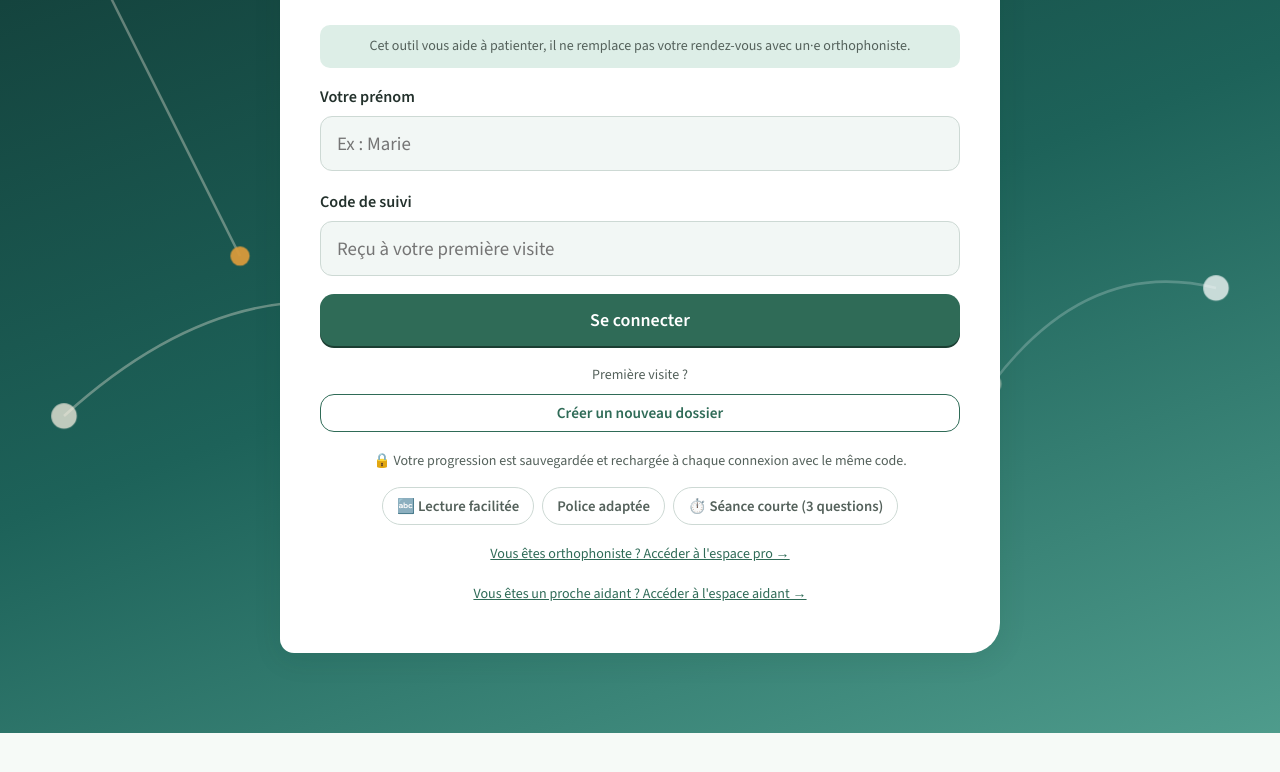
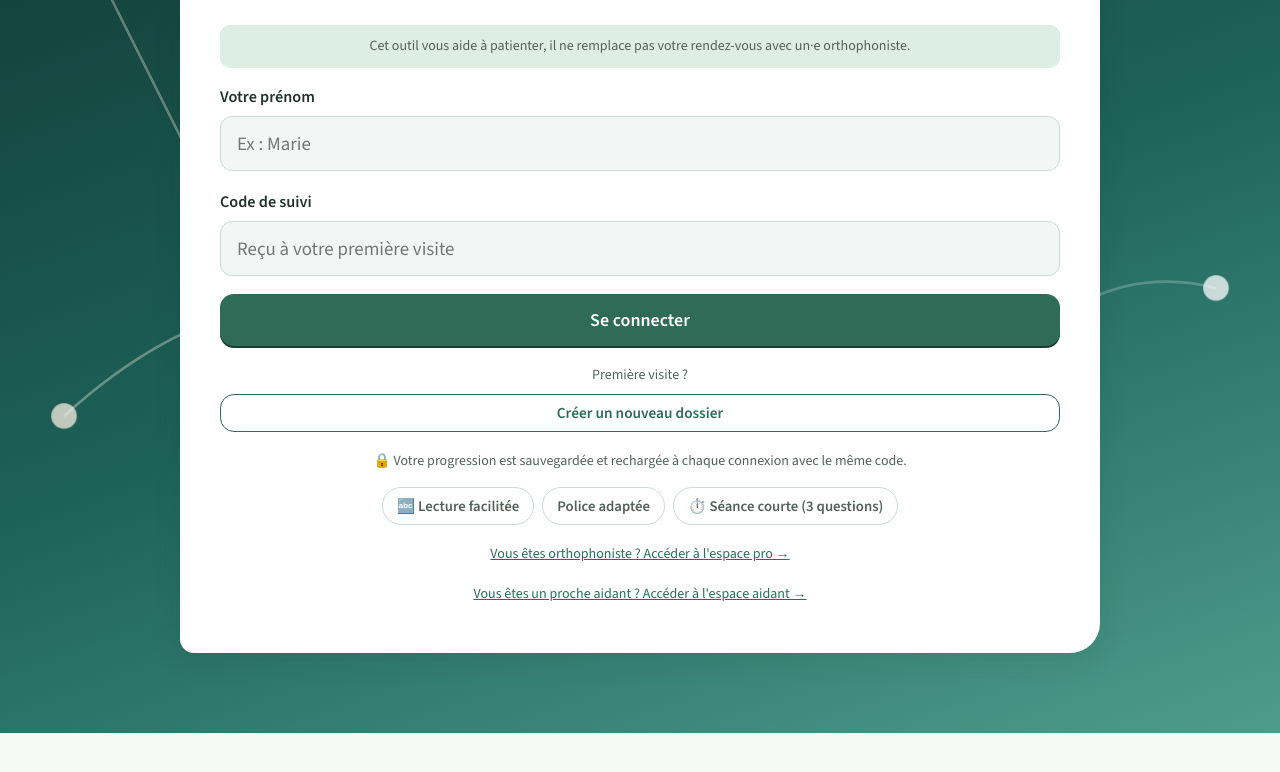
Before and after one commit to coluccdavid-coder/reparole, a website: page index.html in a window 1280 px wide. Shown: the part 304-1076 px from the top of the page. Drawn offline with nearby package versions, Linux system fonts and the light colour scheme; no server answers.

Commit message:
Increase max-width of login wrap to 960px

```diff
--- a/css/style.css
+++ b/css/style.css
@@ -74,7 +74,7 @@ h1,h2,h3{font-family:'Source Sans 3',sans-serif;font-weight:600;line-height:1.15
 /* v6.27 : la carte de connexion — premier écran vu par tout le monde —
    reste plus large que le reste de l'app (les écrans d'exercice restent
    à 680px, plus lisibles pour du texte). */
-#login .wrap{max-width:760px}
+#login .wrap{max-width:960px}
 @media (max-width:480px){
   .login-card{padding:32px 22px}
   #login .wrap{padding:16px 12px 60px}
```
